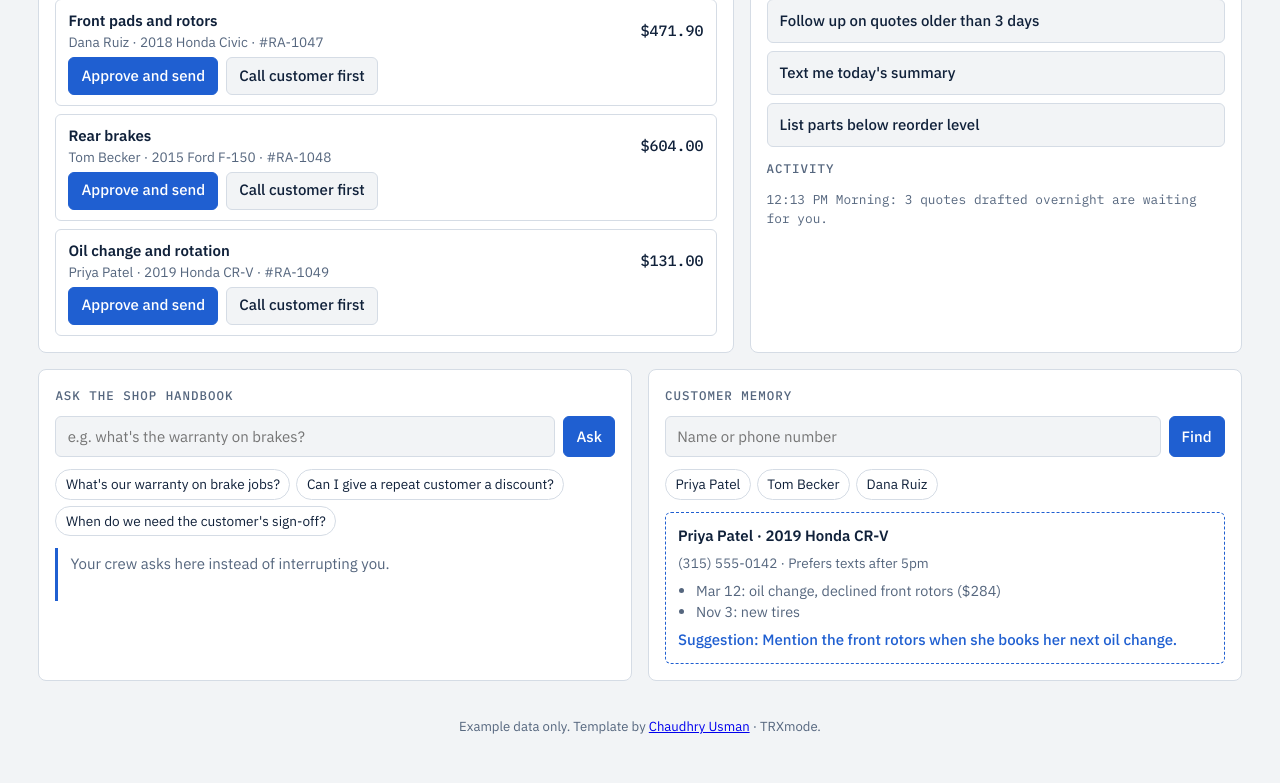
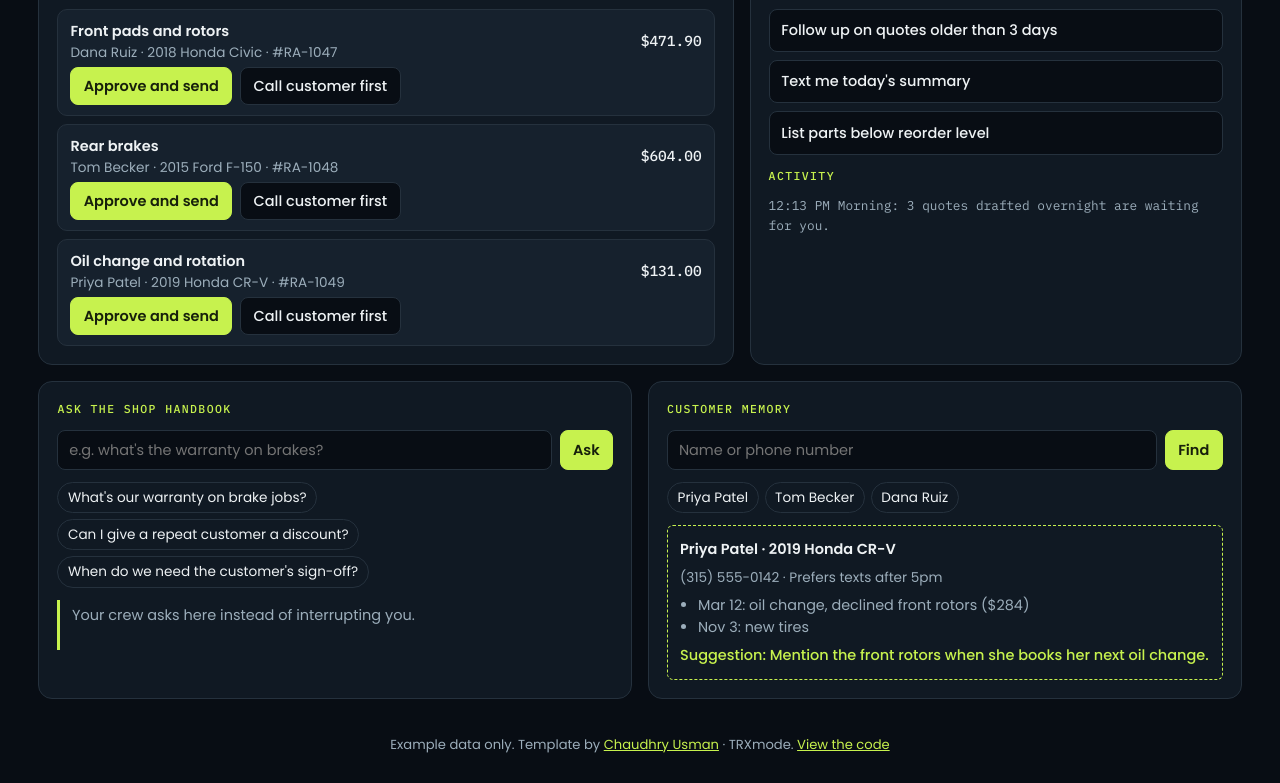
Before and after one commit to xschaudhry/command-center-template, a website: page index.html in a window 1280 px wide. Shown: the part 297-1080 px from the top of the page. Drawn offline with Linux system fonts and the light colour scheme.

Commit message:
Restyle demo page to match the TRXmode brand
Dark ink background, lime accent, blue customer bubbles, Space Grotesk
headings, Poppins body text and IBM Plex Mono labels, matching trxmode.com.

Co-Authored-By: Claude Opus 5.5 <noreply@anthropic.com>

```diff
--- a/config.js
+++ b/config.js
@@ -3,10 +3,17 @@ window.CONFIG = {
   business: 'Riverside Auto',
   tagline: 'Command center',
   owner: 'Mike',
+  // Default: the TRXmode dark theme. Any color left out keeps the default.
+  // Light example: { accent: '#0E7C66', accentInk: '#FFFFFF', ink: '#10213A', muted: '#55667E', paper: '#F3F6F5', panel: '#FFFFFF', panel2: '#F7F9F8', line: '#D5DCE5' }
   colors: {
-    accent: '#1F5FD1',   // buttons, links, highlights
-    ink: '#10213A',      // main text
-    paper: '#F2F4F6'     // page background
+    accent: '#C7F24E',    // buttons, labels, highlights
+    accentInk: '#17200B', // text on accent buttons
+    ink: '#EEF2F4',       // main text
+    muted: '#9CAEBB',     // secondary text
+    paper: '#080D14',     // page background
+    panel: '#101923',     // cards
+    panel2: '#16212D',    // tiles and list rows
+    line: '#25313D'       // borders
   },
   currency: 'USD',
   // Each quick action writes a line to the activity log. In a client build these call the agent's API.
--- a/index.html
+++ b/index.html
@@ -4,42 +4,46 @@
 <meta charset="utf-8">
 <meta name="viewport" content="width=device-width, initial-scale=1">
 <title>Command Center</title>
-<link rel="stylesheet" href="https://fonts.googleapis.com/css2?family=IBM+Plex+Mono:wght@400;500&family=IBM+Plex+Sans:wght@400;500;600&display=swap">
+<meta name="theme-color" content="#080D14">
+<link rel="stylesheet" href="https://fonts.googleapis.com/css2?family=IBM+Plex+Mono:wght@400;500&family=Poppins:wght@400;500;600&family=Space+Grotesk:wght@500;700&display=swap">
 <style>
-:root{--paper:#F2F4F6;--sheet:#fff;--ink:#10213A;--muted:#55667E;--line:#D5DCE5;--accent:#1F5FD1;--accent-ink:#fff;
-  --warn:#F2B705;--warn-soft:#FDF1C7;--ok:#1E8455;--ok-soft:#DDF2E7;
-  --body:"IBM Plex Sans",system-ui,sans-serif;--mono:"IBM Plex Mono",ui-monospace,Consolas,monospace}
-@media (prefers-color-scheme:dark){:root{--paper:#0C141F !important;--sheet:#132033;--ink:#E5ECF5 !important;--muted:#93A4BB;--line:#24364F;--accent-ink:#0C141F;--warn-soft:#3A3212;--ok:#4FCB8F;--ok-soft:#12321F;color-scheme:dark}}
+/* Default theme: TRXmode (dark ink, lime accent). Brand colors are overridden from config.js. */
+:root{--paper:#080D14;--sheet:#101923;--sheet-2:#16212D;--ink:#EEF2F4;--muted:#9CAEBB;--line:#25313D;--accent:#C7F24E;--accent-ink:#17200B;
+  --warn:#F5B544;--warn-soft:rgba(245,181,68,.12);--ok:#C7F24E;--ok-soft:rgba(199,242,78,.12);
+  --display:"Space Grotesk","Arial Narrow",Helvetica,sans-serif;--body:"Poppins","Helvetica Neue",Helvetica,Arial,sans-serif;
+  --mono:"IBM Plex Mono",ui-monospace,Menlo,Consolas,monospace;color-scheme:dark}
 *{box-sizing:border-box}
-body{margin:0;background:var(--paper);color:var(--ink);font:15px/1.5 var(--body)}
+body{margin:0;background:var(--paper);color:var(--ink);font:14.5px/1.55 var(--body)}
 header{display:flex;justify-content:space-between;align-items:center;gap:12px;flex-wrap:wrap;padding:18px max(16px,3vw);border-bottom:1px solid var(--line);background:var(--sheet)}
-header h1{margin:0;font-size:1.25rem}
+header h1{margin:0;font-size:1.3rem;font-family:var(--display);letter-spacing:-.01em}
+a{color:var(--accent)}
 header h1 span{color:var(--accent)}
 .when{font-family:var(--mono);font-size:.8rem;color:var(--muted)}
 main{padding:20px max(16px,3vw);display:grid;gap:16px;grid-template-columns:repeat(12,minmax(0,1fr));max-width:1280px;margin:0 auto}
-.panel{background:var(--sheet);border:1px solid var(--line);border-radius:8px;padding:16px;min-width:0;display:grid;gap:12px;align-content:start}
-.panel h2{margin:0;font-size:.78rem;font-family:var(--mono);letter-spacing:.08em;text-transform:uppercase;color:var(--muted);font-weight:500}
+.panel{background:var(--sheet);border:1px solid var(--line);border-radius:14px;padding:18px;min-width:0;display:grid;gap:12px;align-content:start}
+.panel h2{margin:0;font-size:.72rem;font-family:var(--mono);letter-spacing:.12em;text-transform:uppercase;color:var(--accent);font-weight:500}
 .span-12{grid-column:span 12}.span-7{grid-column:span 7}.span-5{grid-column:span 5}.span-6{grid-column:span 6}
 .tiles{display:grid;grid-template-columns:repeat(4,minmax(0,1fr));gap:12px}
-.tile{border:1px solid var(--line);border-radius:6px;padding:12px}
-.tile b{display:block;font-size:2rem;line-height:1;font-variant-numeric:tabular-nums}
+.tile{border:1px solid var(--line);border-radius:10px;padding:12px;background:var(--sheet-2)}
+.tile b{display:block;font-family:var(--display);font-size:2.2rem;line-height:1;font-variant-numeric:tabular-nums}
 .tile span{font-size:.82rem;color:var(--muted)}
 .tile.warn{background:var(--warn-soft);border-color:var(--warn)}
 .queue{list-style:none;margin:0;padding:0;display:grid;gap:8px}
-.queue li{display:grid;grid-template-columns:minmax(0,1fr) auto;gap:4px 12px;align-items:center;border:1px solid var(--line);border-radius:6px;padding:10px 12px}
+.queue li{display:grid;grid-template-columns:minmax(0,1fr) auto;gap:4px 12px;align-items:center;border:1px solid var(--line);border-radius:10px;padding:10px 12px;background:var(--sheet-2)}
 .queue .meta{color:var(--muted);font-size:.85rem}
 .queue .amt{font-family:var(--mono);font-weight:500;text-align:right}
-.queue .btns{grid-column:1/-1;display:flex;gap:8px}
+.queue .btns{grid-column:1/-1;display:flex;flex-wrap:wrap;gap:8px}
 .empty{color:var(--muted);font-size:.9rem;padding:8px 0}
 button{font:inherit;cursor:pointer}
-.btn{border:1px solid var(--line);background:var(--paper);color:var(--ink);border-radius:6px;padding:.45em .8em;font-weight:500}
+.btn{border:1px solid var(--line);background:var(--paper);color:var(--ink);border-radius:8px;padding:.45em .85em;font-weight:500}
+.btn.primary{font-weight:600}
 .btn.primary{background:var(--accent);border-color:var(--accent);color:var(--accent-ink)}
 .btn:hover{border-color:var(--accent)}
 .actions{display:grid;gap:8px}
 .actions .btn{text-align:left;padding:.65em .8em}
 .log{list-style:none;margin:0;padding:0;font-family:var(--mono);font-size:.8rem;color:var(--muted);display:grid;gap:6px;max-height:180px;overflow-y:auto}
 .ask{display:flex;gap:8px}
-.ask input,.find input{flex:1;min-width:0;border:1px solid var(--line);background:var(--paper);color:var(--ink);border-radius:6px;padding:.55em .75em;font:inherit}
+.ask input,.find input{flex:1;min-width:0;border:1px solid var(--line);background:var(--paper);color:var(--ink);border-radius:8px;padding:.55em .75em;font:inherit}
 .chips{display:flex;flex-wrap:wrap;gap:6px}
 .chip{border:1px solid var(--line);background:var(--sheet);color:var(--ink);border-radius:999px;padding:.3em .7em;font-size:.85rem}
 .chip:hover{border-color:var(--accent);color:var(--accent)}
@@ -95,7 +99,7 @@ footer{padding:16px max(16px,3vw) 28px;color:var(--muted);font-size:.82rem;text-
     <div id="customer"></div>
   </section>
 </main>
-<footer>Example data only. Template by <a href="https://github.com/xschaudhry">Chaudhry Usman</a> · TRXmode.</footer>
+<footer>Example data only. Template by <a href="https://xschaudhry.github.io/">Chaudhry Usman</a> · TRXmode. <a href="https://github.com/xschaudhry/command-center-template">View the code</a></footer>
 
 <script src="config.js"></script>
 <script src="data.js"></script>
@@ -108,8 +112,8 @@ footer{padding:16px max(16px,3vw) 28px;color:var(--muted);font-size:.82rem;text-
 
   // Branding
   const root = document.documentElement.style;
-  root.setProperty('--accent', C.colors.accent);
-  if (!matchMedia('(prefers-color-scheme: dark)').matches) { root.setProperty('--ink', C.colors.ink); root.setProperty('--paper', C.colors.paper); }
+  const tokens = { accent: '--accent', accentInk: '--accent-ink', ink: '--ink', muted: '--muted', paper: '--paper', panel: '--sheet', panel2: '--sheet-2', line: '--line' };
+  for (const [key, cssVar] of Object.entries(tokens)) if (C.colors[key]) root.setProperty(cssVar, C.colors[key]);
   document.title = `${C.business} · ${C.tagline}`;
   $('brand').innerHTML = `${esc(C.business)} <span>/ ${esc(C.tagline)}</span>`;
   $('when').textContent = new Date().toLocaleDateString('en-US', { weekday: 'long', month: 'short', day: 'numeric' });
```
Also changed, not shown: README.md.
